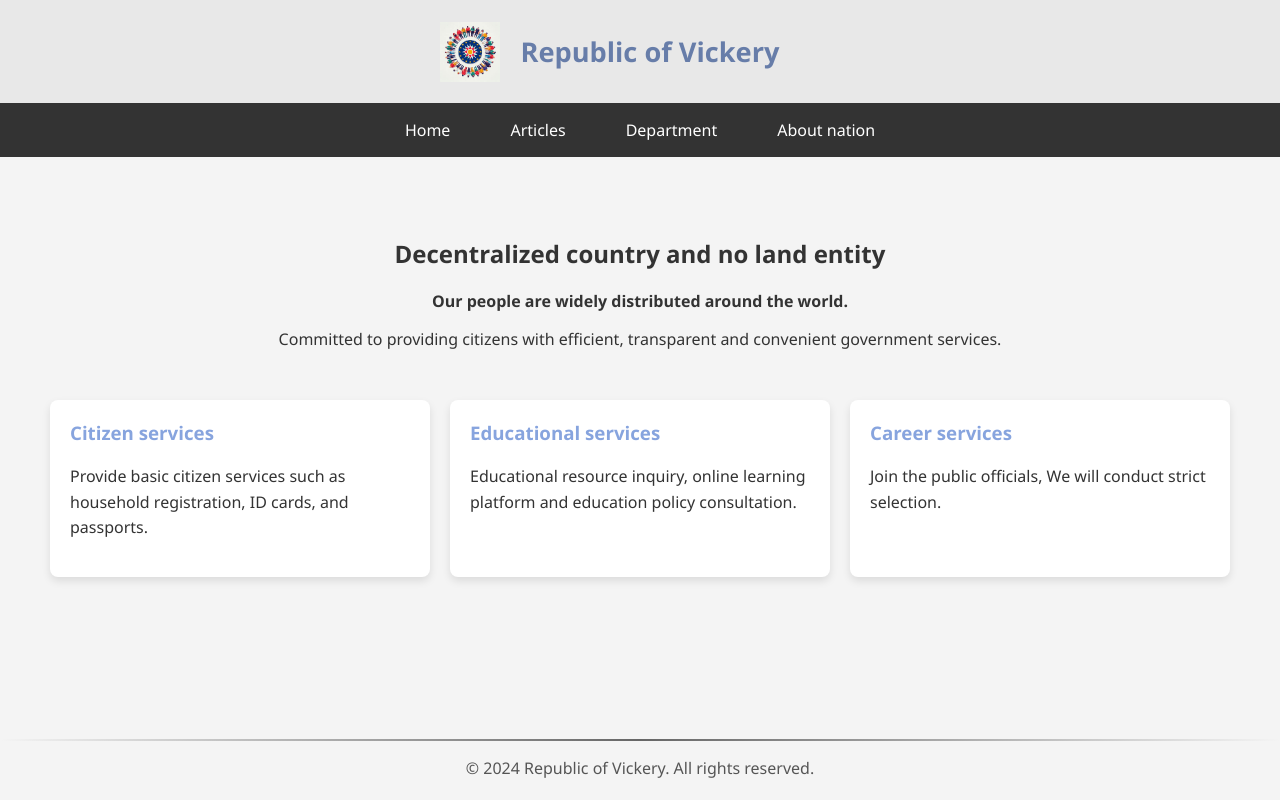
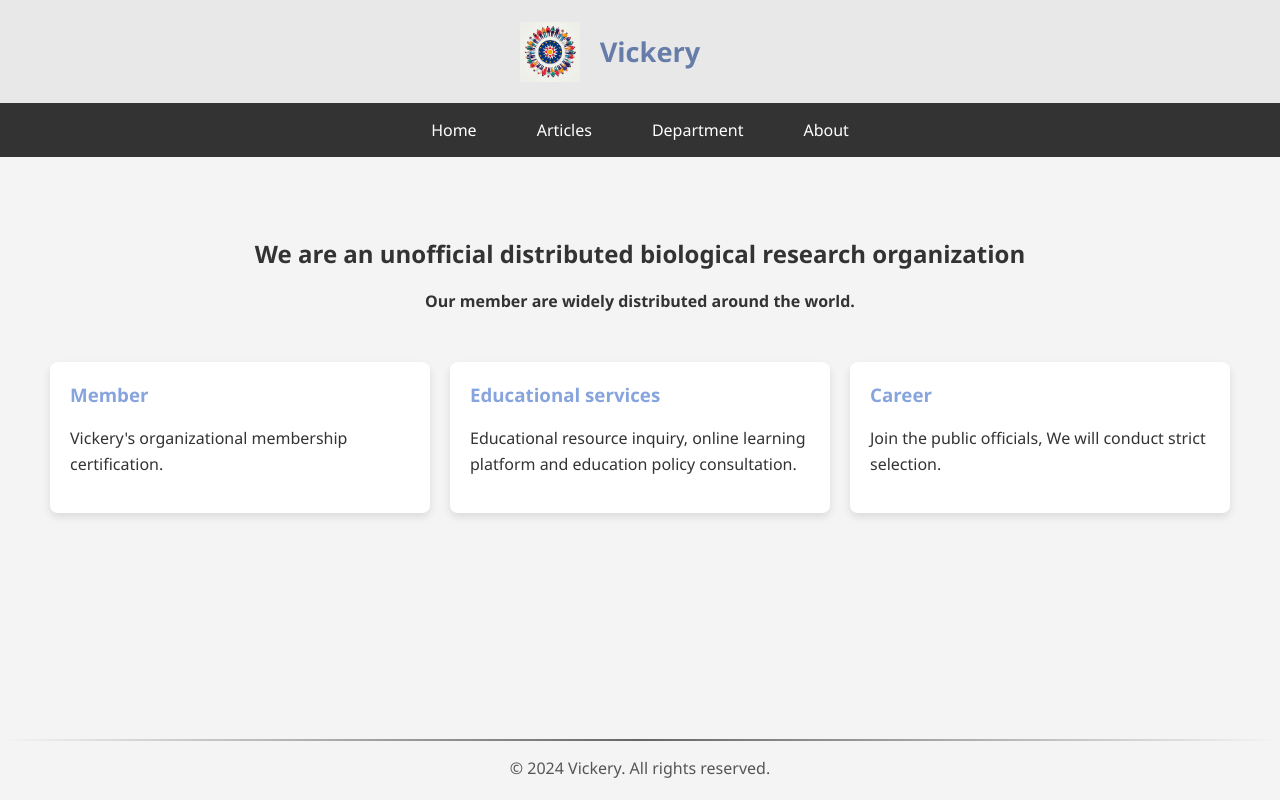
Before and after one commit to benned904/Vickery, a plain HTML site: page index.html in a window 1280 px wide. Drawn offline with Linux system fonts and the light colour scheme.

Commit message:
Update index.html

```diff
--- a/index.html
+++ b/index.html
@@ -3,7 +3,7 @@
 <head>
     <meta charset="UTF-8">
     <meta name="viewport" content="width=device-width, initial-scale=1.0">
-    <title>Republic of Vickery</title>
+    <title>Vickery</title>
     <style>
         body {
             display: flex;
@@ -120,39 +120,38 @@
     <header>
         <div class="title-container">
             <img src="logo.jpg">
-            <h1 class="t1">Republic of Vickery</h1>
+            <h1 class="t1">Vickery</h1>
         </div>
     </header>
     <nav>
         <a href="">Home</a>
         <a href="1.html">Articles</a>
         <a href="2.html">Department</a>
-        <a href="3.html">About nation</a>
+        <a href="3.html">About</a>
     </nav>
     <div class="container">
         <section id="home" class="welcome">
-            <h2>Decentralized country and no land entity</h2>
-            <p><strong>Our people are widely distributed around the world.</strong></p>
-            <p>Committed to providing citizens with efficient, transparent and convenient government services.</p>
+            <h2>We are an unofficial distributed biological research organization</h2>
+            <p><strong>Our member are widely distributed around the world.</strong></p>
         </section>
         <section id="services" class="services">
             <a class="service" href="#" target="_blank">
-                <h3>Citizen services</h3>
-                <p>Provide basic citizen services such as household registration, ID cards, and passports.</p>
+                <h3>Member</h3>
+                <p>Vickery's organizational membership certification.</p>
             </a>
             <a class="service" href="#" target="_blank">
                 <h3>Educational services</h3>
                 <p>Educational resource inquiry, online learning platform and education policy consultation.</p>
             </a>
             <a class="service" href="#" target="_blank">
-                <h3>Career services</h3>
+                <h3>Career</h3>
                 <p>Join the public officials, We will conduct strict selection.</p>
             </a>
         </section>
     </div>
     <footer>
         <hr>
-        <p>&copy; 2024 Republic of Vickery. All rights reserved.</p>
+        <p>&copy; 2024 Vickery. All rights reserved.</p>
     </footer>
 </body>
 </html>
```
